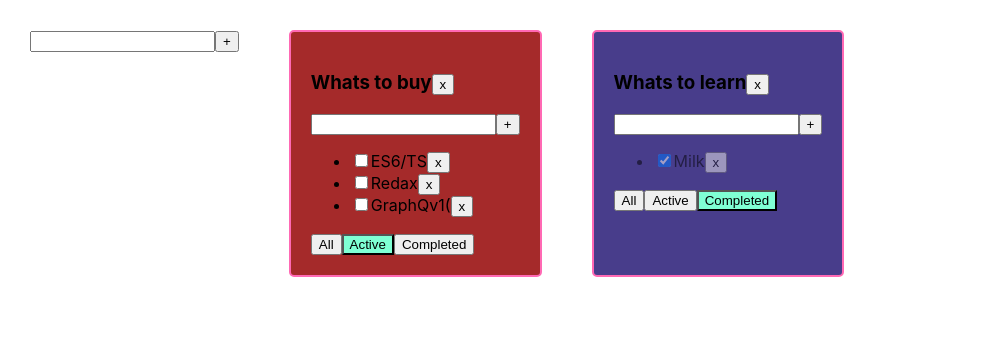
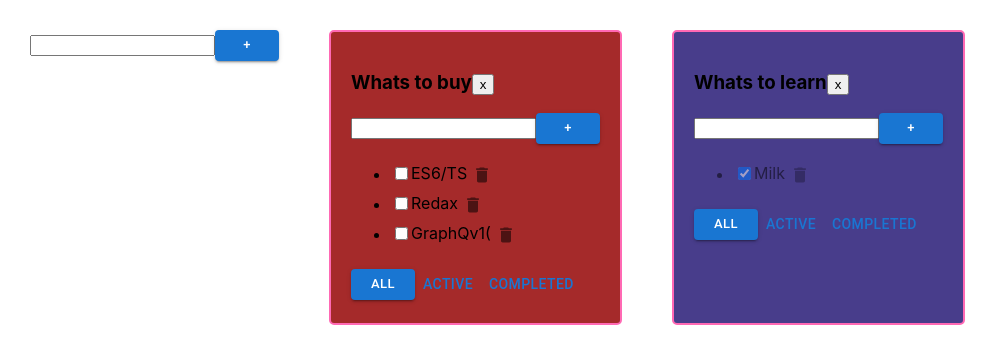
Before and after one commit to Alex62510/todoDimich, a React (Create React App) app: page / in a window 1280 px wide. Shown: the top 364 px of the page, without its empty margins (0-998 px from the left). Built offline with nearby package versions, Linux system fonts and the light colour scheme.

Commit message:
commit07 material button

```diff
--- a/package.json
+++ b/package.json
@@ -3,6 +3,11 @@
   "version": "0.1.0",
   "private": true,
   "dependencies": {
+    "@emotion/react": "^11.10.6",
+    "@emotion/styled": "^11.10.6",
+    "@mui/icons-material": "^5.11.16",
+    "@mui/material": "^5.12.0",
+    "@mui/styled-engine-sc": "^5.12.0",
     "@testing-library/jest-dom": "^5.16.5",
     "@testing-library/react": "^13.4.0",
     "@testing-library/user-event": "^13.5.0",
@@ -14,6 +19,7 @@
     "react": "^18.2.0",
     "react-dom": "^18.2.0",
     "react-scripts": "5.0.1",
+    "styled-components": "^5.3.9",
     "typescript": "^4.8.4",
     "web-vitals": "^2.1.4"
   },
--- a/src/AddItemFormType.tsx
+++ b/src/AddItemFormType.tsx
@@ -1,3 +1,4 @@
+import { Button } from "@mui/material";
 import React, {ChangeEvent, KeyboardEvent, useState} from "react";
 
 export type AddItemFormType = {
@@ -34,7 +35,7 @@ export const AddItemForm = (props: AddItemFormType) => {
                 value={newTaskTitle}
                 onChange={OnChangeTaskTitle}
                 onKeyPress={OnKeyPressHandler}/>
-            <button onClick={addItem}>+</button>
+            <Button size="small" variant="contained" color="primary" onClick={addItem}  >+</Button>
             {error && <div className={'error-message'}>{error}</div>}
         </div>
     )
--- a/src/Todolist.tsx
+++ b/src/Todolist.tsx
@@ -1,3 +1,5 @@
+import { Delete } from '@mui/icons-material';
+import { Button, IconButton } from '@mui/material';
 import React, {ChangeEvent, FC} from 'react';
 import {AddItemForm} from './AddItemFormType';
 import {FilterVuluesType, TaskType} from "./App";
@@ -40,6 +42,7 @@ const Todolist: FC<TodolistPropsType> = (props) => {
             props.changeTaskTitle(task.id, newValue, props.id)
         }
 
+        // @ts-ignore
         return (
             <li key={task.id} className={task.isDone ? "is-Done" : ""}>
                 <input
@@ -47,7 +50,9 @@ const Todolist: FC<TodolistPropsType> = (props) => {
                     type="checkbox"
                     checked={task.isDone}/>
                 <EditableSpan title={task.title} onChange={onChangeTitleHandler}/>
-                <button onClick={onRemoveHandler}>x</button>
+                <IconButton onClick={onRemoveHandler} size="small">
+                    <Delete fontSize="small" />
+                </IconButton>
             </li>
         )
     })
@@ -82,14 +87,14 @@ const Todolist: FC<TodolistPropsType> = (props) => {
                 {todoListItems}
             </ul>
             <div>
-                <button className={props.filter === "All" ? "active-filter" : ""} onClick={onAllClickFilter}>All
-                </button>
-                <button className={props.filter === "Active" ? "active-filter" : ""}
+                <Button  size="small" variant="contained" color="primary" className={props.filter === "All" ? "active-filter" : ""} onClick={onAllClickFilter}>All
+                </Button>
+                <Button className={props.filter === "Active" ? "active-filter" : ""}
                         onClick={onActiveClickFilter}>Active
-                </button>
-                <button className={props.filter === "Completed" ? "active-filter" : ""}
+                </Button>
+                <Button className={props.filter === "Completed" ? "active-filter" : ""}
                         onClick={onCompletedClickFilter}>Completed
-                </button>
+                </Button>
             </div>
         </div>
     );
```
Also changed, not shown: 1 other file (tests, documents, lock files or other folders).
